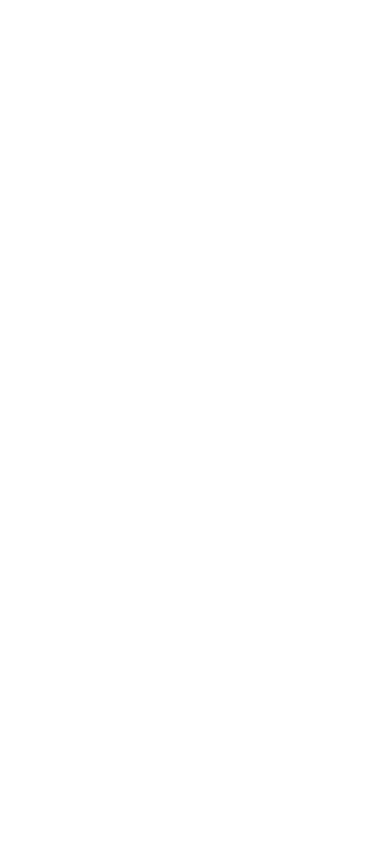
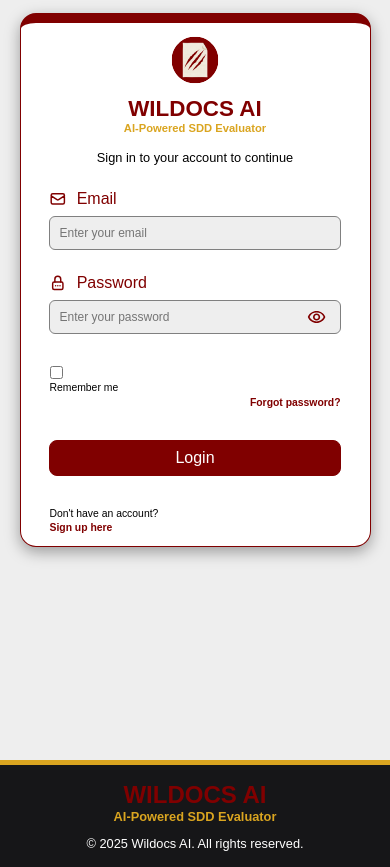
Before and after one commit to mortymier/wildocs-ai-v2, a React (Vite) app in the folder frontend/: page /login in a window 390 px wide. Before the commit this address had no page. Before the commit the page ends 844 px from the top, so only its background shows below. Built offline with nearby package versions, Linux system fonts and the light colour scheme.

Commit message:
Frontend: add Login page

```diff
--- a/frontend/src/App.tsx
+++ b/frontend/src/App.tsx
@@ -2,6 +2,8 @@
 
 {/* Public Pages */}
 import Home from './pages/authentication/Home.tsx';
+import Login from './pages/authentication/Login.tsx';
+import Register from './pages/authentication/Register.tsx';
 import Test from './pages/authentication/Test.tsx';
 
 export default function App()
@@ -9,7 +11,10 @@
     return (
         <BrowserRouter>
             <Routes>
+                {/* Public Pages */}
                 <Route index element={<Home/>}/>
+                <Route path="/login" element={<Login/>}/>
+                <Route path="/register" element={<Register/>}/>
                 <Route path="/test" element={<Test/>}/>
             </Routes>
         </BrowserRouter>
--- a/frontend/src/components/layout/Header.tsx
+++ b/frontend/src/components/layout/Header.tsx
@@ -13,8 +13,8 @@
                 <h2> AI-Powered SDD Evaluator </h2>
             </Link>
             <div className="header-buttons">
-                <Link to="/" className="btn-white"> Login </Link>
-                <Link to="/" className="btn-maroon"> Register </Link>
+                <Link to="/login" className="btn-white"> Login </Link>
+                <Link to="/register" className="btn-maroon"> Register </Link>
             </div>
         </header>
     );
--- a/frontend/src/pages/authentication/Home.tsx
+++ b/frontend/src/pages/authentication/Home.tsx
@@ -1,4 +1,3 @@
-import { Link } from 'react-router-dom';
 import Header from '../../components/layout/Header.tsx';
 import Footer from '../../components/layout/Footer.tsx';
 import GoldButton from '../../components/buttons/GoldButton.tsx';
@@ -48,18 +47,18 @@
                         </div>
                         <div className="feature-card">
                             <IoPeople/>
-                            <h3> Team Collaboration </h3>
+                            <h3> Class Collaboration </h3>
                             <p>
-                                Enable seamless collaboration with real-time commenting,
-                                version control, and team-based review workflows.
+                                Enable seamless class collaboration with real-time SDD submissions,
+                                feedbacking, and evaluation.
                             </p>
                         </div>
                         <div className="feature-card">
                             <FaChartPie/>
                             <h3> Detailed Evaluation </h3>
                             <p>
-                                Generate comprehensive evaluation reports with scoring metrics,
-                                improvement suggestions, and compliance tracking.
+                                Receive comprehensive evaluation reports with scoring metrics,
+                                error identification, and improvement suggestions.
                             </p>
                         </div>
                     </div>
--- /dev/null
+++ b/frontend/src/pages/authentication/Login.tsx
@@ -0,0 +1,79 @@
+import { useState } from 'react';
+import { Link } from 'react-router-dom';
+import MaroonButton from '../../components/buttons/MaroonButton.tsx';
+import Footer from '../../components/layout/Footer.tsx';
+import wildocsai_logo from '../../assets/wildocsai_logo.svg';
+import { HiOutlineMail } from 'react-icons/hi';
+import { TbLockPassword } from 'react-icons/tb';
+import { MdOutlineRemoveRedEye } from 'react-icons/md';
+import { TbEyeClosed } from 'react-icons/tb';
+import '../styles/Login.css';
+import '../styles/Form.css';
+
+export default function Login()
+{
+    const [showPassword, setShowPassword] = useState(false);
+
+    const togglePasswordVisibility = () =>
+    {
+        setShowPassword((prevState) => !prevState);
+    };
+
+    return (
+        <>
+            <main className="login-container">
+                <form className="form-container">
+                    <Link to="/"> <img src={wildocsai_logo} alt="Wildocs AI Logo"/> </Link>
+                    <Link to="/" className="form-header">
+                        <h2> WILDOCS AI </h2>
+                        <h3> AI-Powered SDD Evaluator </h3>
+                    </Link>
+                    <p> Sign in to your account to continue </p>
+                    {/* Email */}
+                    <div className="form-label">
+                        <HiOutlineMail/>
+                        <label htmlFor="email"> Email </label>
+                    </div>
+                    <input
+                        id="email"
+                        name="email"
+                        type="email"
+                        placeholder="Enter your email"
+                        className="form-input"
+                        required
+                    />
+                    {/* Password */}
+                    <div className="form-label">
+                        <TbLockPassword/>
+                        <label htmlFor="password"> Password </label>
+                    </div>
+                    <div className="toggle-password-container">
+                        <input
+                            id="password"
+                            name="password"
+                            type={showPassword ? "text" : "password"}
+                            placeholder="Enter your password"
+                            className="form-input"
+                            required
+                        />
+                        {showPassword ?
+                            (<TbEyeClosed onClick={togglePasswordVisibility} className="toggle-password-icon"/>)
+                            :
+                            (<MdOutlineRemoveRedEye onClick={togglePasswordVisibility} className="toggle-password-icon"/>)
+                        }
+                    </div>
+                    <div className="login-extras">
+                        <input type="checkbox"/> <span> Remember me </span>
+                        <Link to="/"> Forgot password? </Link>
+                    </div>
+                    <MaroonButton btnText={"Login"} btnType={"submit"}/>
+                    <div className="login-extras-2">
+                        <span> Don't have an account? </span>
+                        <Link to="/register"> Sign up here </Link>
+                    </div>
+                </form>
+            </main>
+            <Footer/>
+        </>
+    );
+}
--- /dev/null
+++ b/frontend/src/pages/styles/Form.css
@@ -0,0 +1,187 @@
+.form-container
+{
+    display: flex;
+    flex-direction: column;
+    align-items: center;
+    justify-items: center;
+    width: 33%;
+    padding: 2em;
+    padding-bottom: 3em;
+    border: 1px solid maroon;
+    border-top: 10px solid maroon;
+    border-radius: 1em;
+    background-color: white;
+    box-shadow: rgba(0, 0, 0, 0.35) 0px 5px 15px;
+}
+
+.form-container img
+{
+    width: 3em;
+    margin-bottom: 0.5em;
+}
+
+.form-header
+{
+    display: flex;
+    flex-direction: column;
+    margin-bottom: 1em;
+    align-self: center;
+    text-align: center;
+    text-decoration: none;
+}
+
+.form-header h2
+{
+    font-size: 2em;
+    color: maroon;
+}
+
+.form-header h3
+{
+    font-size: 1em;
+    color: goldenrod;
+}
+
+.form-label
+{
+    width: 90%;
+    display: flex;
+    align-items: center;
+    margin-bottom: 0.5em;
+    gap: 0.6em;
+}
+
+.form-label svg
+{
+    stroke: maroon;
+    width: 1.1em;
+    height: auto;
+}
+
+.form-label label
+{
+    color: maroon;
+    font-size: 1em;
+}
+
+.form-input, .form-select
+{
+    width: 90%;
+    margin-bottom: 2em;
+    padding: 0.75em;
+    border: 1px solid gray;
+    border-radius: 0.5em;
+    background-color: #eee;
+    font-size: 0.9em;
+}
+
+.form-input:focus, .form-select:focus
+{
+    outline-color: goldenrod;
+    background-color: white;
+}
+
+/* Toggle Password Visibility */
+.toggle-password-container
+{
+    position: relative;
+    width: 90%;
+    margin-bottom: 2em;
+}
+
+.toggle-password-container .form-input
+{
+    width: 100%;
+    margin-bottom: 0;
+    padding-right: 3em;
+}
+
+.toggle-password-icon
+{
+    position: absolute;
+    top: 50%;
+    right: 0.75em;
+    transform: translateY(-50%);
+    font-size: 1.2em;
+    color: maroon;
+    cursor: pointer;
+    transition: color 0.3s ease;
+}
+
+.toggle-password-icon:hover
+{
+    color: goldenrod;
+}
+
+/* Responsive styles */
+@media (max-width: 1024px)
+{
+    .form-container
+    {
+        width: 50%;
+        padding: 1.5em;
+    }
+
+    .form-header h2
+    {
+        font-size: 1.8em;
+    }
+
+    .form-header h3
+    {
+        font-size: 0.9em;
+    }
+
+    .form-input, .form-select
+    {
+        font-size: 0.85em;
+    }
+}
+
+@media (max-width: 768px)
+{
+    .form-container
+    {
+        width: 70%;
+        padding: 1em;
+    }
+
+    .form-header h2
+    {
+        font-size: 1.6em;
+    }
+
+    .form-header h3
+    {
+        font-size: 0.8em;
+    }
+
+    .form-input, .form-select
+    {
+        font-size: 0.8em;
+    }
+}
+
+@media (max-width: 480px)
+{
+    .form-container
+    {
+        width: 90%;
+        padding: 0.8em;
+    }
+
+    .form-header h2
+    {
+        font-size: 1.4em;
+    }
+
+    .form-header h3
+    {
+        font-size: 0.7em;
+    }
+
+    .form-input, .form-select
+    {
+        font-size: 0.75em;
+    }
+}
--- /dev/null
+++ b/frontend/src/pages/styles/Login.css
@@ -0,0 +1,175 @@
+.login-container
+{
+    display: flex;
+    flex-direction: column;
+    min-height: 90vh;
+    padding: 2rem 0;
+    padding-bottom: 5rem;
+    align-items: center;
+    justify-items: center;
+    background-color: #EEE;
+}
+
+.login-container p
+{
+    margin-bottom: 2em;
+    font-size: 1rem;
+}
+
+.login-extras
+{
+    display: flex;
+    width: 90%;
+    margin-bottom: 2em;
+    justify-content: center;
+    align-items: center;
+    gap: 0.5em;
+}
+
+.login-extras input
+{
+    margin: 0;
+    padding: 0;
+    accent-color: maroon;
+    width: 1.1em;
+}
+
+.login-extras span, .login-extras-2 span
+{
+    font-size: 0.8em;
+}
+
+.login-extras a
+{
+    margin-left: auto;
+    font-size: 0.8em;
+    font-weight: 600;
+    text-decoration: none;
+    color: maroon;
+}
+
+.btn-maroon
+{
+    width: 90%;
+    margin-bottom: 2em;
+}
+
+.login-extras-2
+{
+    display: flex;
+    justify-content: center;
+    align-items: center;
+    gap: 0.5em;
+}
+
+.login-extras-2 a
+{
+    font-size: 0.8em;
+    font-weight: 600;
+    text-decoration: none;
+    color: maroon;
+}
+
+/* Responsive styles */
+@media (max-width: 1024px)
+{
+    .login-container
+    {
+        padding: 1.5rem 0;
+    }
+
+    .login-container p
+    {
+        font-size: 0.9rem;
+    }
+
+    .login-extras, .login-extras-2
+    {
+        width: 90%;
+        gap: 0.4em;
+    }
+
+    .login-extras span, .login-extras-2 span
+    {
+        font-size: 0.75em;
+    }
+
+    .login-extras a, .login-extras-2 a
+    {
+        font-size: 0.75em;
+    }
+
+    .btn-maroon
+    {
+        width: 90%;
+    }
+}
+
+@media (max-width: 768px)
+{
+    .login-container
+    {
+        padding: 1rem 0;
+    }
+
+    .login-container p
+    {
+        font-size: 0.85rem;
+    }
+
+    .login-extras, .login-extras-2
+    {
+        width: 90%;
+        gap: 0.3em;
+    }
+
+    .login-extras span, .login-extras-2 span
+    {
+        font-size: 0.7em;
+    }
+
+    .login-extras a, .login-extras-2 a
+    {
+        font-size: 0.7em;
+    }
+
+    .btn-maroon
+    {
+        width: 90%;
+    }
+}
+
+@media (max-width: 480px)
+{
+    .login-container
+    {
+        padding: 0.8rem 0;
+    }
+
+    .login-container p
+    {
+        font-size: 0.8rem;
+    }
+
+    .login-extras, .login-extras-2
+    {
+        flex-direction: column;
+        align-items: flex-start;
+        gap: 0.2em;
+    }
+
+    .login-extras span, .login-extras-2 span
+    {
+        font-size: 0.65em;
+    }
+
+    .login-extras a, .login-extras-2 a
+    {
+        font-size: 0.65em;
+    }
+
+    .btn-maroon
+    {
+        width: 90%;
+    }
+}
```
